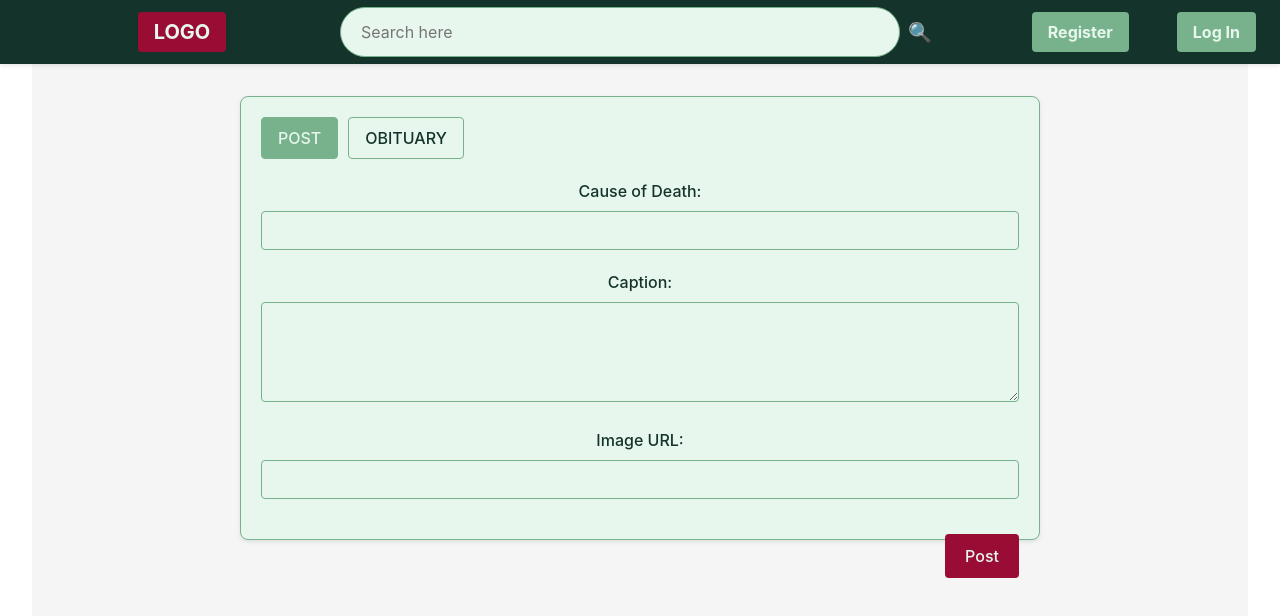
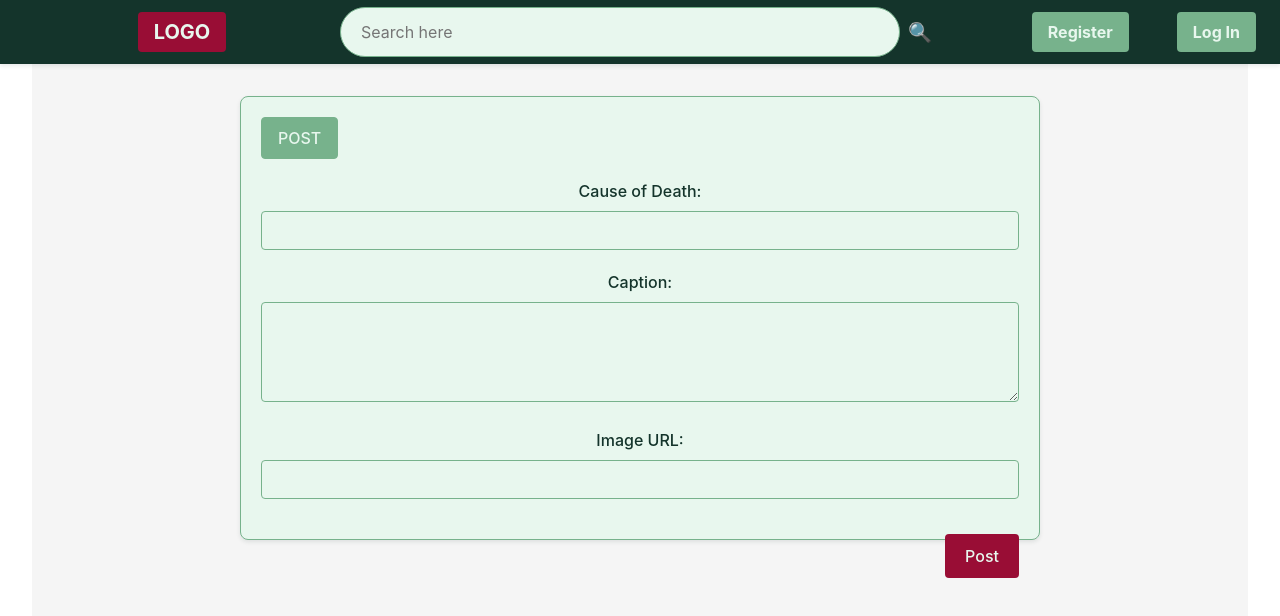
Before and after one commit to seherabachayo/dead-plant-society, a React (Vite) app in the folder client/: page /create in a window 1280 px wide. Shown: the top 616 px of the page. Built offline with nearby package versions, Linux system fonts and the light colour scheme.

Commit message:
remove obit

```diff
--- a/client/src/components/CreatePostForm.jsx
+++ b/client/src/components/CreatePostForm.jsx
@@ -106,13 +106,8 @@ export default function CreatePostForm() {
         >
           POST
         </button>
-        <button
-          className={postType === 'obituary' ? 'active' : ''}
-          onClick={() => setPostType('obituary')}
-          type="button"
-        >
-          OBITUARY
-        </button>
+
+
       </div>
 
       <form onSubmit={handleSubmit}>
```
